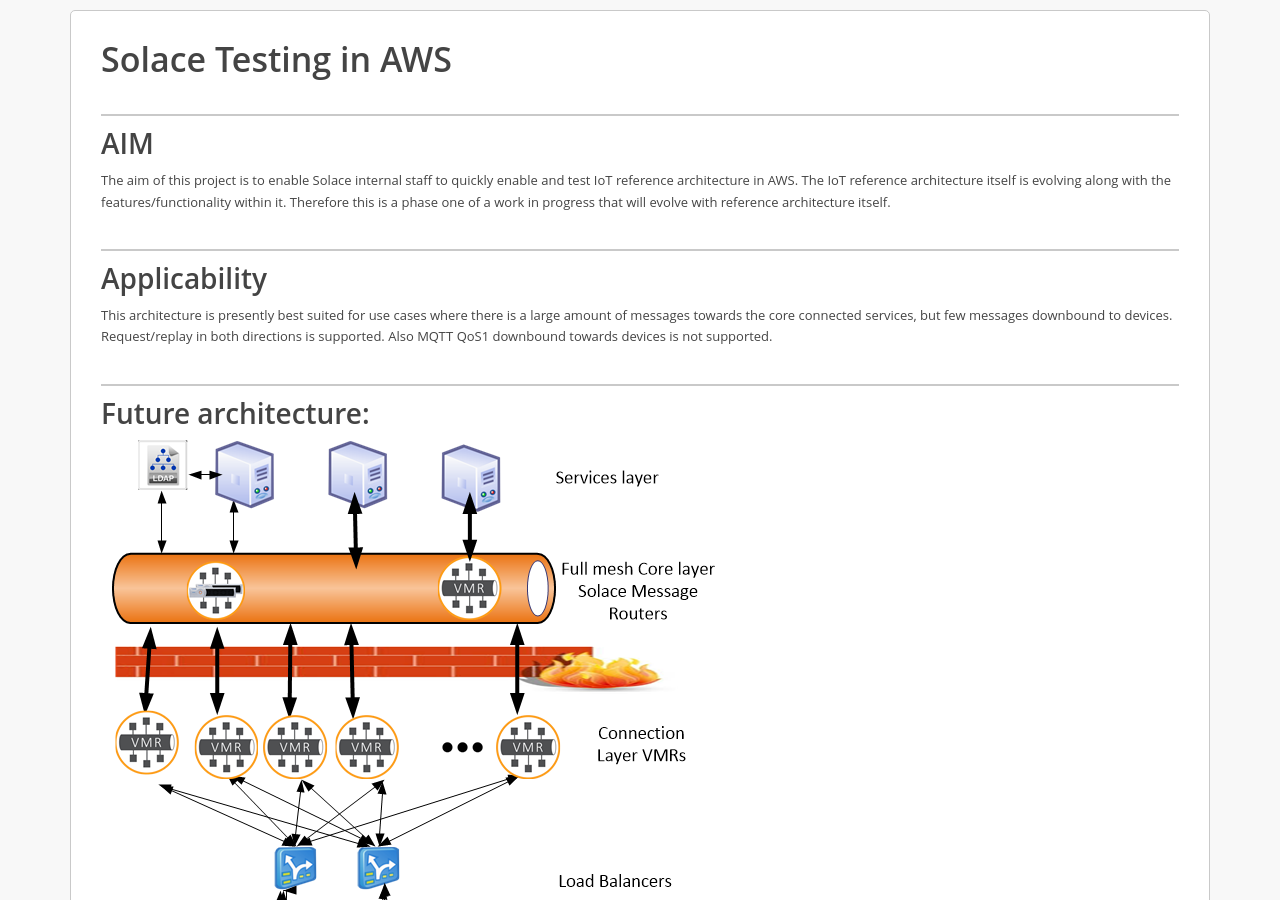
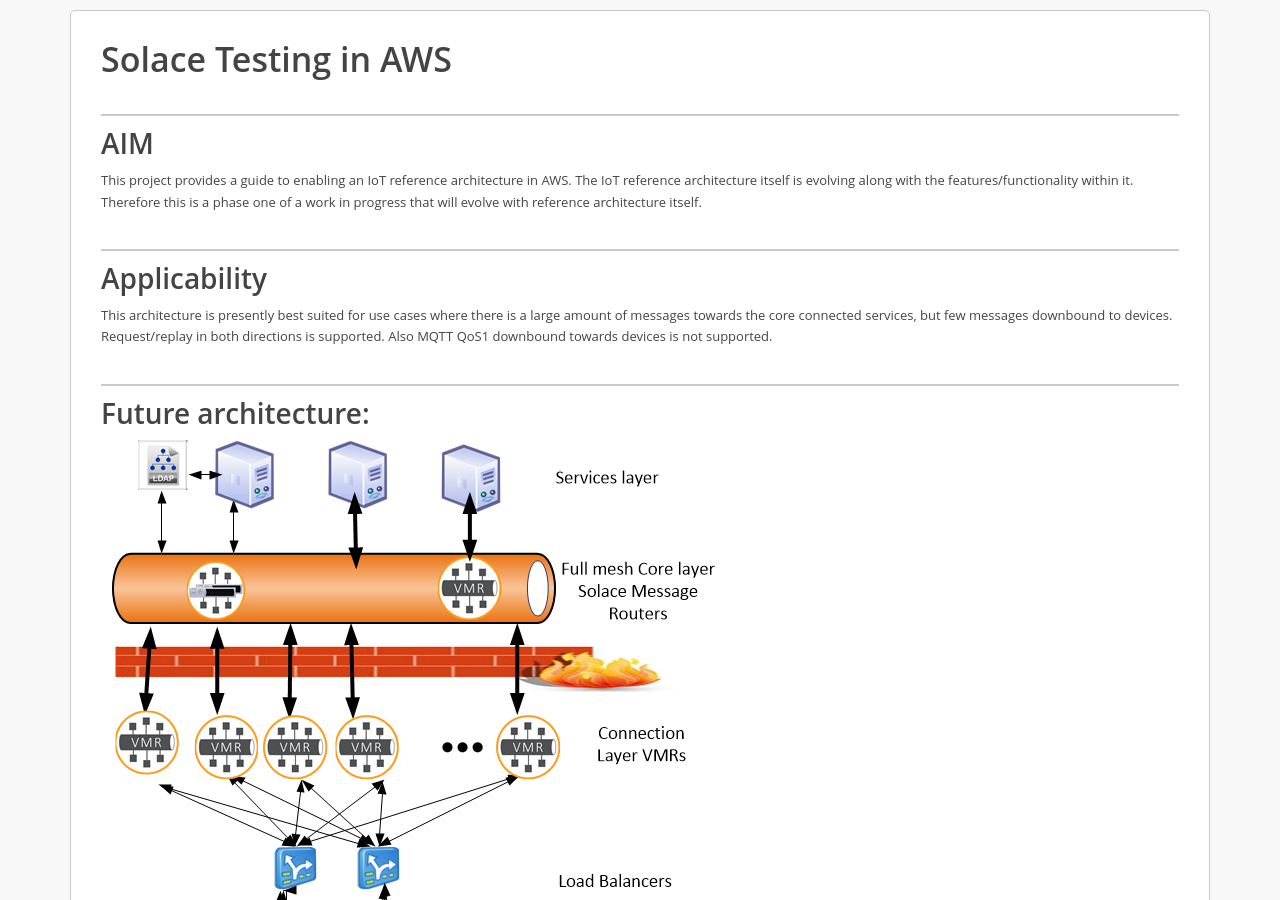
Before and after one commit to SolaceLabs/solace-iot-reference-architecture, a Jekyll site: the page built from docs/index.md, in a window 1280 px wide and 900 px high. Built offline with Jekyll 4.4.1, drawn with Linux system fonts in a browser that asks for light colours.

Commit message:
Change the aim of the project to be more open and inclusive.

```diff
--- a/docs/index.md
+++ b/docs/index.md
@@ -4,7 +4,7 @@ title: Solace Testing in AWS
 ---
 
 ## AIM
-The aim of this project is to enable Solace internal staff to quickly enable and test IoT reference architecture in AWS.
+This project provides a guide to enabling an IoT reference architecture in AWS.
 The IoT reference architecture itself is evolving along with the features/functionality within it.  Therefore this is a phase one of a work in progress that will evolve with reference architecture itself.
 
 ## Applicability
```
